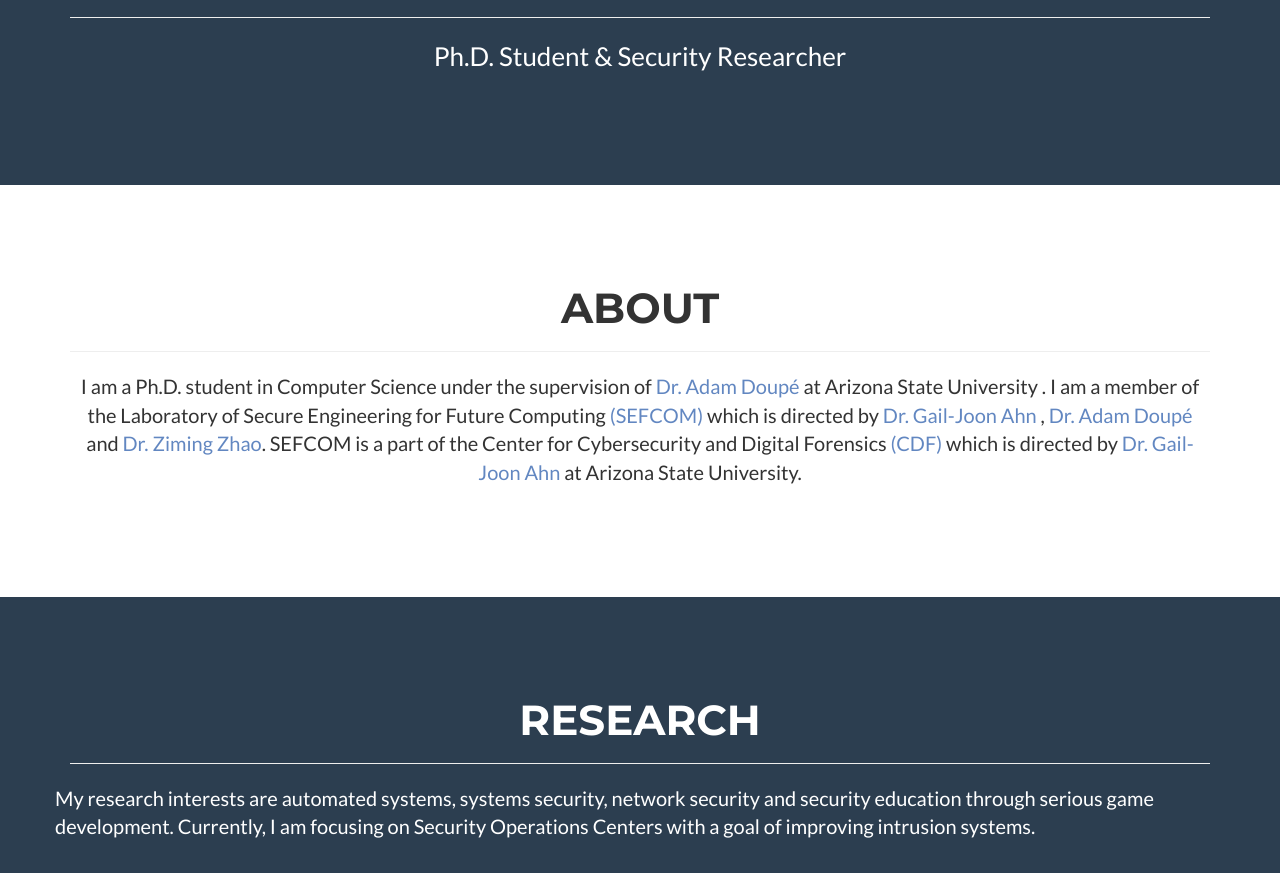
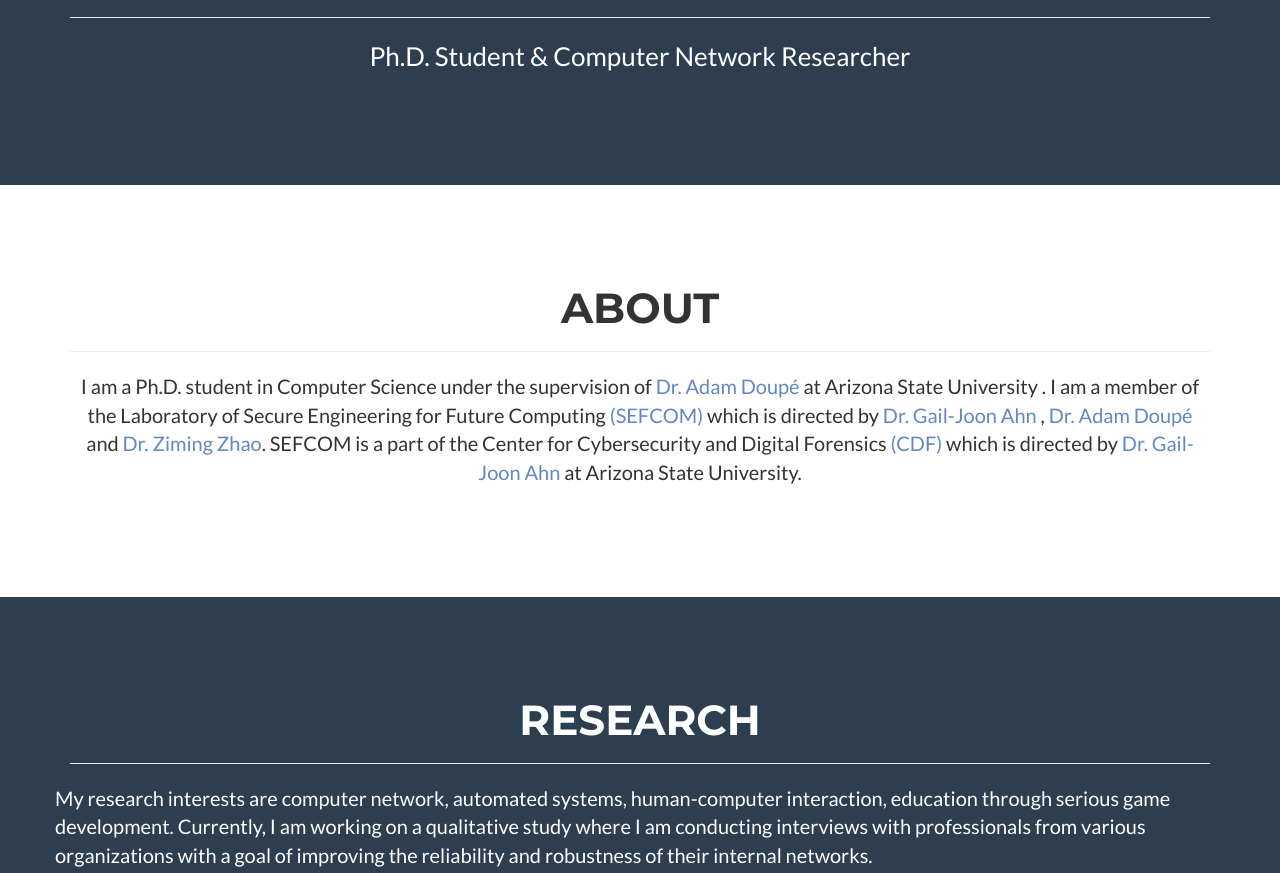
Before and after one commit to bugrakokulu/bugrakokulu.github.io, a website: page index.html in a window 1280 px wide. Shown: the part 503-1376 px from the top of the page. Drawn offline with nearby package versions, Linux system fonts and the light colour scheme.

Commit message:
Updated 2018

```diff
--- a/index.html
+++ b/index.html
@@ -78,7 +78,7 @@
 
                         <hr class="s1">
 
-						<p style="font-size:26px">Ph.D. Student & Security Researcher</p>
+						<p style="font-size:26px">Ph.D. Student & Computer Network Researcher</p>
                     </div>
                 </div>
             </div>
@@ -111,7 +111,7 @@
                 </div>
             </div>
             <div class="row">
-                <p>My research interests are automated systems, systems security, network security and security education through serious game development. Currently, I am focusing on Security Operations Centers with a goal of improving intrusion systems.</p>
+                <p>My research interests are computer network, automated systems, human-computer interaction, education through serious game development. Currently, I am working on a qualitative study where I am conducting interviews with professionals from various organizations with a goal of improving the reliability and robustness of their internal networks.</p>
             </div>
         </div>
     </section>
@@ -178,7 +178,7 @@
             <div class="container">
                 <div class="row">
                     <div class="col-lg-12">
-                        Copyright &copy; Faris Bugra Kokulu 2017 | Design : <a href="http://startbootstrap.com" style="color:white">Start Bootstrap</a>
+                        Copyright &copy; Faris Bugra Kokulu 2018 | Design : <a href="http://startbootstrap.com" style="color:white">Start Bootstrap</a>
                     </div>
                 </div>
             </div>
```
